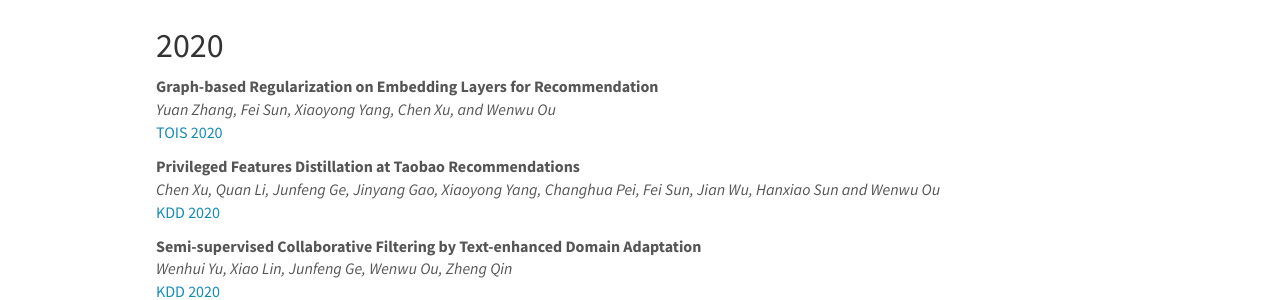
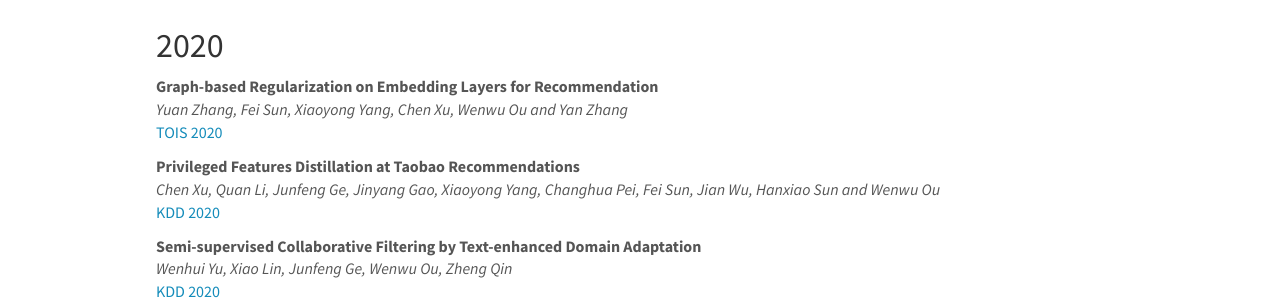
Before and after one commit to AliRec/alirec.github.io, a Jekyll site: the page built from _pages/publications.md, in a window 1280 px wide and 900 px high. Shown: the part 132-432 px from the top of the window. Built offline with Jekyll 4.4.1, drawn with Linux system fonts in a browser that asks for light colours; nearby versions of some CDN libraries.

Commit message:
fix error

```diff
--- a/_data/publist20.yml
+++ b/_data/publist20.yml
@@ -1,5 +1,5 @@
 - title: "Graph-based Regularization on Embedding Layers for Recommendation"
-  authors: Yuan Zhang, Fei Sun, Xiaoyong Yang, Chen Xu, and Wenwu Ou
+  authors: Yuan Zhang, Fei Sun, Xiaoyong Yang, Chen Xu, Wenwu Ou and Yan Zhang
   link:
     url:
     display:  TOIS 2020
```
